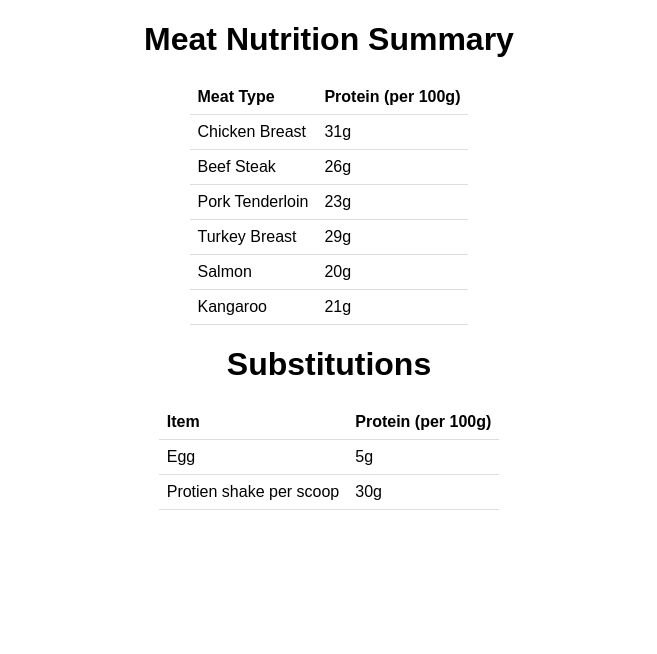
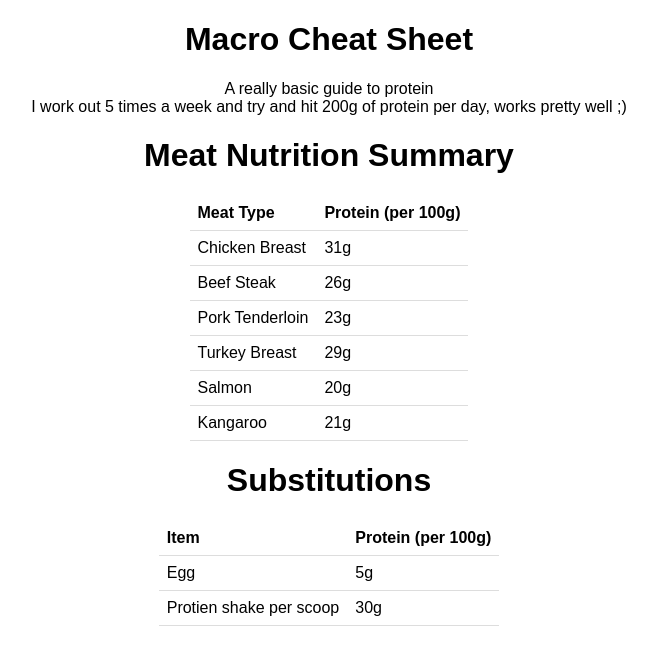
Before and after one commit to AlexTheProgrammer/macro-cheatsheet, a website: page public/index.html in a window 1280 px wide. Shown: the whole page, without its empty margins (311-968 px from the left). Drawn offline with Linux system fonts and the light colour scheme.

Commit message:
added a paragraph

```diff
--- a/public/index.html
+++ b/public/index.html
@@ -9,6 +9,11 @@
             h1 {
                 text-align: center;
             }
+
+            p {
+                text-align: center;
+            }
+
             table {
                 margin: 0 auto;
                 border-collapse: collapse;
@@ -22,6 +27,10 @@
         </style>
     </head>
     <body>
+        <h1>Macro Cheat Sheet</h1>
+        <p>A really basic guide to protein</br>
+        I work out 5 times a week and try and hit 200g of protein per day, works pretty well ;)</p>
+
         <h1>Meat Nutrition Summary</h1>
 
         <table>
```
Also changed, not shown: 2 other files.
